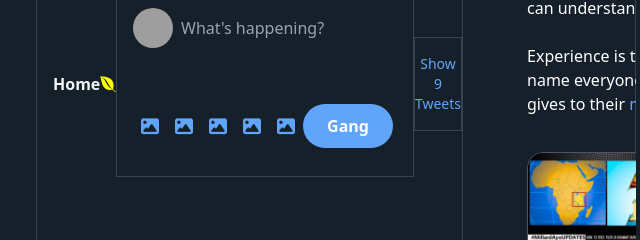
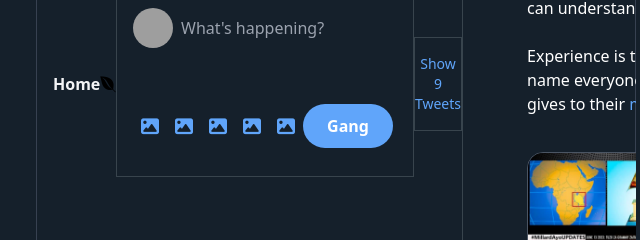
Before and after one commit to Kimobusiness4/konde, a website: page index.html in a window 1280 px wide. Shown: the part 250-490 px from the top of the page, 244-884 px from the left. Drawn offline with Linux system fonts and the light colour scheme; grey boxes are pictures that could not be loaded.

Commit message:
Update index.html

```diff
--- a/index.html
+++ b/index.html
@@ -89,7 +89,7 @@
         <h4 class="text-gray-800 dark:text-gray-100 font-bold ">
           Home
         </h4>
-         <i class="fab fa-envira text-lg" style="color: yellow;"></i>
+         <i class="fab fa-envira text-lg"></i>
       <!-- Tweet Box -->
       <div class=" border pb-3 border-gray-200 dark:border-dim-200 ">
         <div class="flex p-4 ">
```
